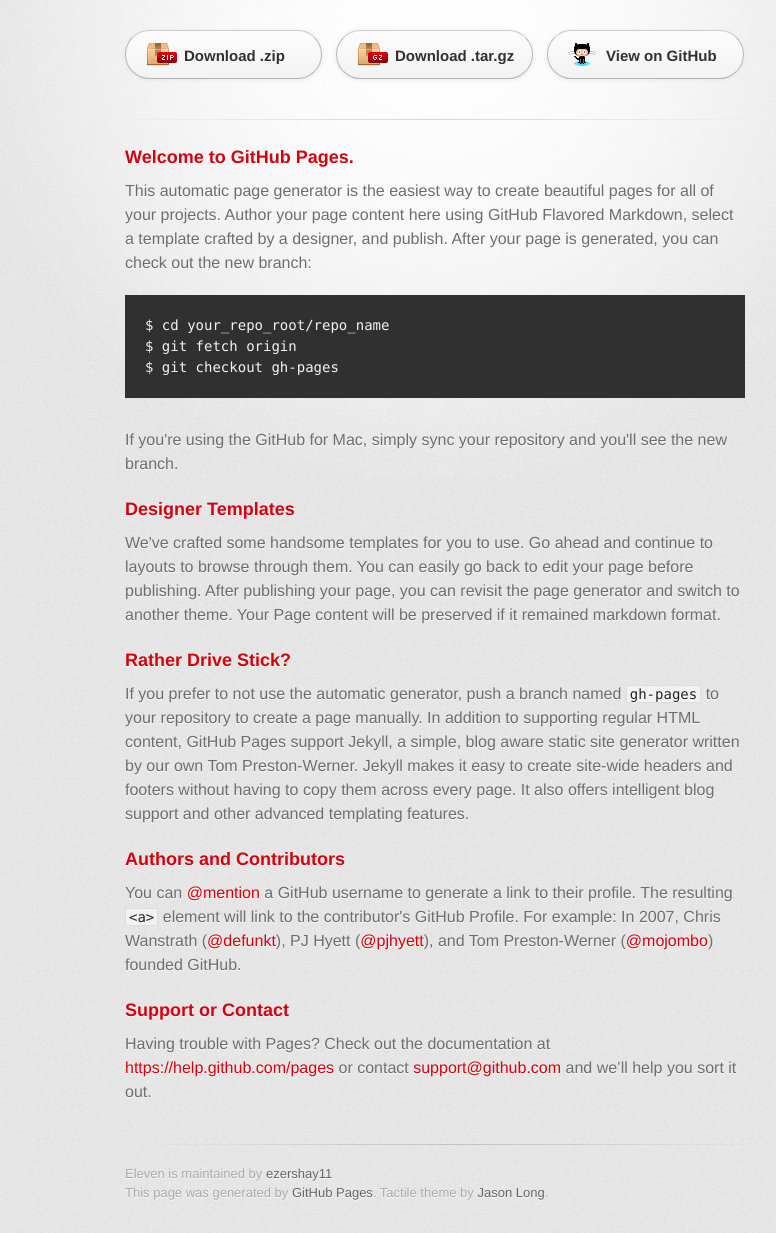
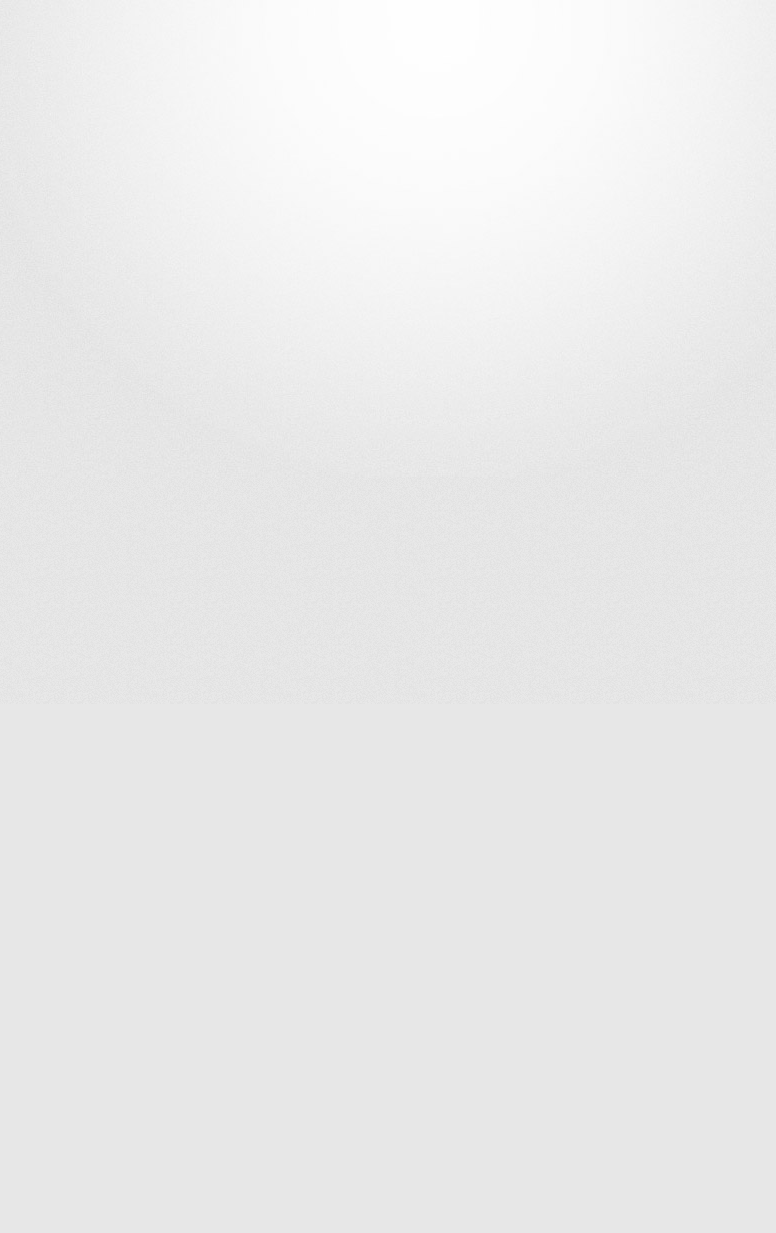
Before and after one commit to ezershay11/eleven, a plain HTML site: page index.html in a window 1280 px wide. Shown: the part 96-1329 px from the top of the page, without its empty margins (205-981 px from the left). After the commit the page ends 800 px from the top, so only its background shows below. Drawn offline with Linux system fonts and the light colour scheme; a web font is replaced by a local one.

Commit message:
Update index.html

```diff
--- a/index.html
+++ b/index.html
@@ -21,56 +21,6 @@
           <h1>Eleven</h1>
           <h2></h2>
         </header>
+<body></body>
 
-        <section id="downloads" class="clearfix">
-          <a href="https://github.com/ezershay11/eleven/zipball/master" id="download-zip" class="button"><span>Download .zip</span></a>
-          <a href="https://github.com/ezershay11/eleven/tarball/master" id="download-tar-gz" class="button"><span>Download .tar.gz</span></a>
-          <a href="https://github.com/ezershay11/eleven" id="view-on-github" class="button"><span>View on GitHub</span></a>
-        </section>
-
-        <hr>
-
-        <section id="main_content">
-          <h3>
-<a id="welcome-to-github-pages" class="anchor" href="#welcome-to-github-pages" aria-hidden="true"><span class="octicon octicon-link"></span></a>Welcome to GitHub Pages.</h3>
-
-<p>This automatic page generator is the easiest way to create beautiful pages for all of your projects. Author your page content here using GitHub Flavored Markdown, select a template crafted by a designer, and publish. After your page is generated, you can check out the new branch:</p>
-
-<pre><code>$ cd your_repo_root/repo_name
-$ git fetch origin
-$ git checkout gh-pages
-</code></pre>
-
-<p>If you're using the GitHub for Mac, simply sync your repository and you'll see the new branch.</p>
-
-<h3>
-<a id="designer-templates" class="anchor" href="#designer-templates" aria-hidden="true"><span class="octicon octicon-link"></span></a>Designer Templates</h3>
-
-<p>We've crafted some handsome templates for you to use. Go ahead and continue to layouts to browse through them. You can easily go back to edit your page before publishing. After publishing your page, you can revisit the page generator and switch to another theme. Your Page content will be preserved if it remained markdown format.</p>
-
-<h3>
-<a id="rather-drive-stick" class="anchor" href="#rather-drive-stick" aria-hidden="true"><span class="octicon octicon-link"></span></a>Rather Drive Stick?</h3>
-
-<p>If you prefer to not use the automatic generator, push a branch named <code>gh-pages</code> to your repository to create a page manually. In addition to supporting regular HTML content, GitHub Pages support Jekyll, a simple, blog aware static site generator written by our own Tom Preston-Werner. Jekyll makes it easy to create site-wide headers and footers without having to copy them across every page. It also offers intelligent blog support and other advanced templating features.</p>
-
-<h3>
-<a id="authors-and-contributors" class="anchor" href="#authors-and-contributors" aria-hidden="true"><span class="octicon octicon-link"></span></a>Authors and Contributors</h3>
-
-<p>You can <a href="https://github.com/blog/821" class="user-mention">@mention</a> a GitHub username to generate a link to their profile. The resulting <code>&lt;a&gt;</code> element will link to the contributor's GitHub Profile. For example: In 2007, Chris Wanstrath (<a href="https://github.com/defunkt" class="user-mention">@defunkt</a>), PJ Hyett (<a href="https://github.com/pjhyett" class="user-mention">@pjhyett</a>), and Tom Preston-Werner (<a href="https://github.com/mojombo" class="user-mention">@mojombo</a>) founded GitHub.</p>
-
-<h3>
-<a id="support-or-contact" class="anchor" href="#support-or-contact" aria-hidden="true"><span class="octicon octicon-link"></span></a>Support or Contact</h3>
-
-<p>Having trouble with Pages? Check out the documentation at <a href="https://help.github.com/pages">https://help.github.com/pages</a> or contact <a href="mailto:support@github.com">support@github.com</a> and we’ll help you sort it out.</p>
-        </section>
-
-        <footer>
-          Eleven is maintained by <a href="https://github.com/ezershay11">ezershay11</a><br>
-          This page was generated by <a href="https://pages.github.com">GitHub Pages</a>. Tactile theme by <a href="https://twitter.com/jasonlong">Jason Long</a>.
-        </footer>
-
-
-      </div>
-    </div>
-  </body>
 </html>
```
